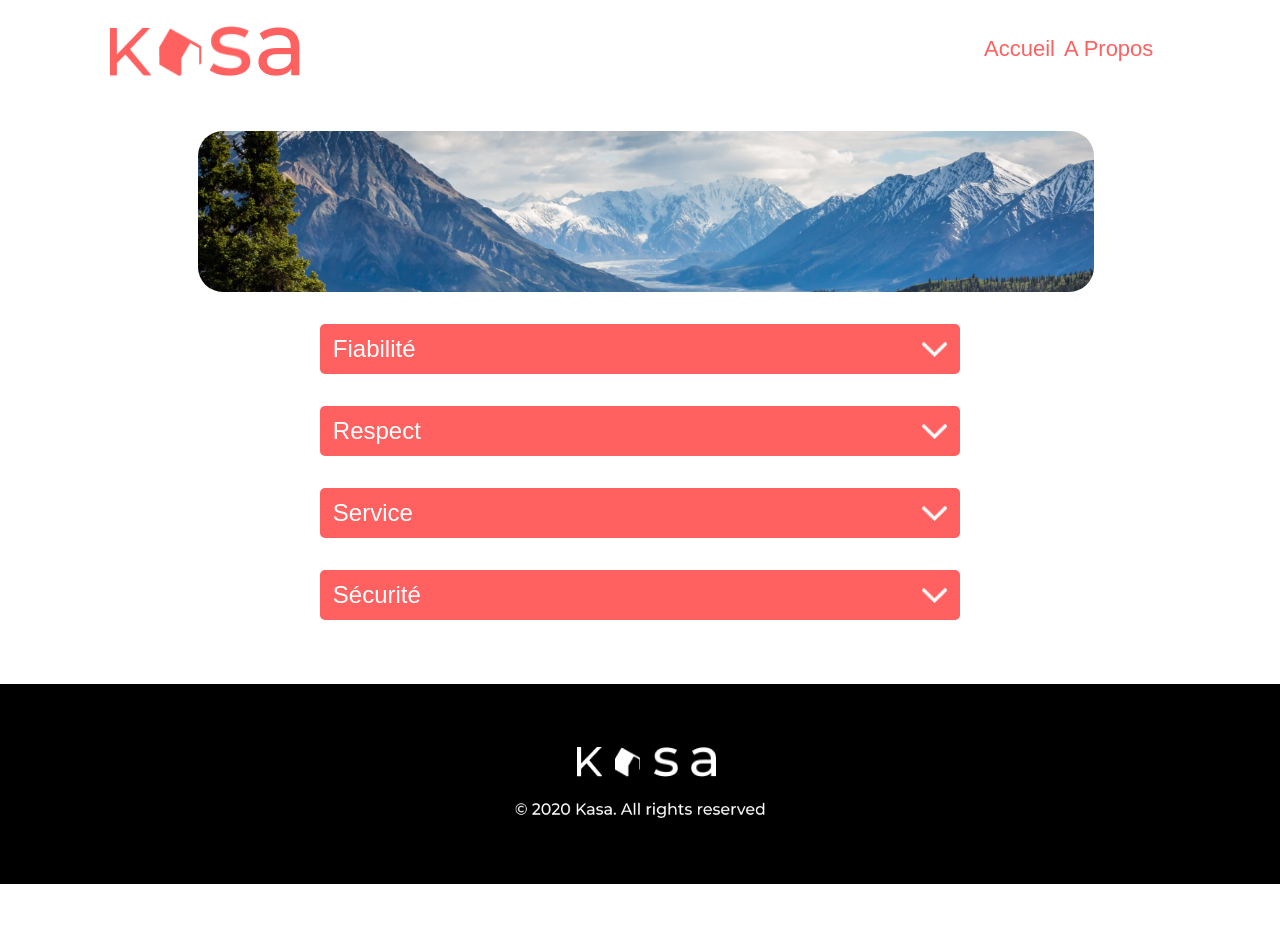
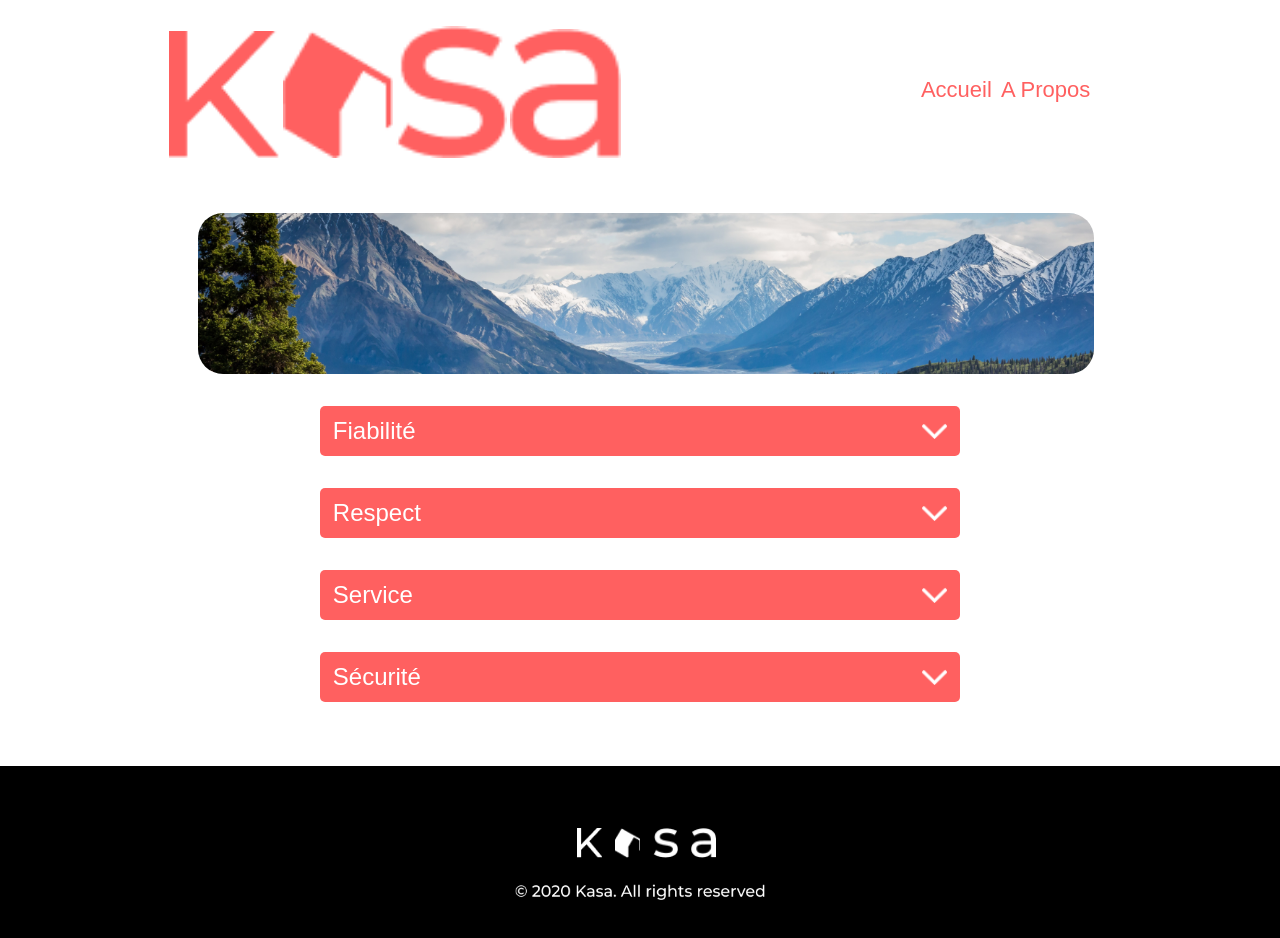
Before and after one commit to Fayad-Idriss/Projet-7, a React (Create React App) app: page /A_propos in a window 1280 px wide. Shown: the top 938 px of the page. Before the commit the page ends 884 px from the top, so only its background shows below. Built offline with nearby package versions, Linux system fonts and the light colour scheme.

Commit message:
finition de la page d'acceuil

```diff
--- a/src/components/InfoBar.jsx
+++ b/src/components/InfoBar.jsx
@@ -12,7 +12,7 @@ function Info ({ title, text }){
         isCLose(!isOpen)
     }
     return (
-
+        <div className='div-bar'>
             <div className='info-bar' onClick={toggle}>
             <div className='bar'>
                 <p className='bar-fiable'>
@@ -22,6 +22,7 @@ function Info ({ title, text }){
             </div>
             { isOpen ? <div className='info-text'> {text}  </div> : "" }
             </div>
+        </div>
     )
 }
 
--- a/src/pages/Lodging/index.css
+++ b/src/pages/Lodging/index.css
@@ -44,3 +44,10 @@
 
 
 }
+
+.collaspse-info .bar{
+   display: flex;
+   flex-wrap: nowrap;
+   width: 35%;
+
+}
--- a/src/pages/Lodging/index.jsx
+++ b/src/pages/Lodging/index.jsx
@@ -35,7 +35,7 @@ export default function PageLogement(){
                        <div className="localisation-2">Frigo</div>
                     </div>
 
-                    <div>
+                    <div className="collaspse-info">
                        <Info
 
                        />
--- a/src/styles/Banner.css
+++ b/src/styles/Banner.css
@@ -1,19 +1,21 @@
+
 
 .nav-image{
-    margin-right: 40%;
-    width: 235px;
 
+
+    width: 50%;
 }
 
 header{
     padding: 2%;
     display: flex;
-    justify-content: space-around;
+    justify-content: space-evenly;
 
 }
 
 .lmj-logo{
-  margin-left: 3%;
+  margin-left: 0.5%;
+  width: 40px;
 }
 
 
--- a/src/styles/ImageP.css
+++ b/src/styles/ImageP.css
@@ -10,16 +10,18 @@
     display: flex;
     align-items: center;
     justify-content: center;
-    filter: brightness(65%);
+    color: white;
+
 
 
 }
+
 
 .lmj-image{
     width: 100%;
     border-radius: 15px;
     object-fit: cover;
-    filter: brightness(65%);
+
 	box-shadow: 1px 1px 5px 1px rgba(0,0,0,0.5);
 
 }
--- a/src/styles/List.css
+++ b/src/styles/List.css
@@ -7,7 +7,7 @@
 
 	display: flex;
 	justify-content: center;
-	width: 85.2%;
+	width: 78%;
 	flex-wrap: wrap;
 	margin: auto;
 	margin-top: 1%;
@@ -18,13 +18,12 @@
 
 
 .list-hote {
-   margin-left: 3%;
+   margin: auto;
    margin-top: 3%;
 
 }
 
 .list-item {
-	margin-left: -5%;
 	border-radius: 10px;
 	height: 340px;
 	width: 340px;
@@ -61,7 +60,7 @@ img{
 @media screen and (max-width: 1300px){
     .list{
 		background-color: white;
-		margin-left: 10%;
+		margin-left: auto;
 	}
 }
 
```
Lines whose indentation alone changed are shown as unchanged.
